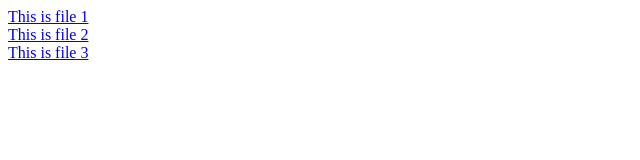
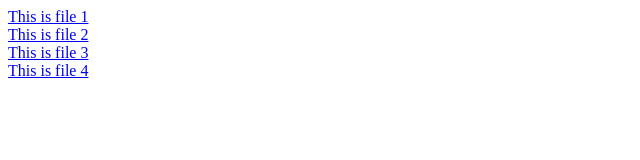
Before and after one commit to vineeth-123/wtbasics, a plain HTML site: page index.html in a window 1280 px wide. Shown: the whole page, without its empty margins (0-640 px from the left). Drawn offline with Linux system fonts and the light colour scheme.

Commit message:
Update index.html

```diff
--- a/index.html
+++ b/index.html
@@ -6,5 +6,7 @@
   <a href="https://vineeth-123.github.io/wtbasics/sample.html">This is file 2</a>
   <br>
   <a href="https://vineeth-123.github.io/wtbasics/image.html">This is file 3</a>
+  <br>
+  <a href="https://vineeth-123.github.io/wtbasics/profile.html">This is file 4</a>
 </body>
 </html>
```
